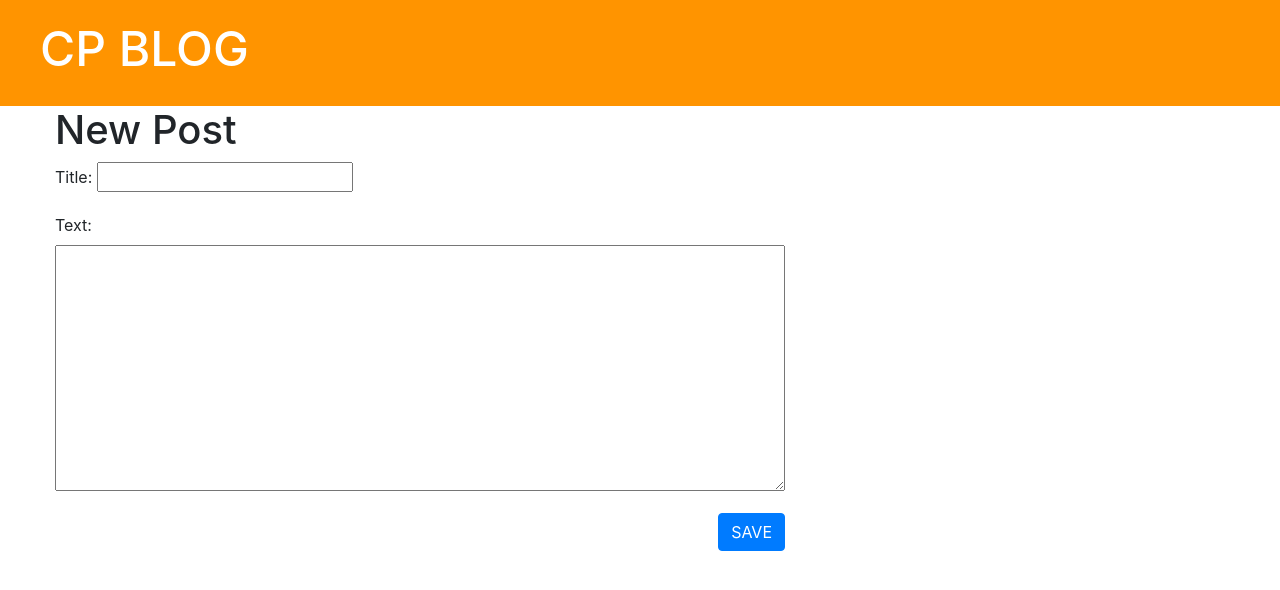
After one commit to mehdibenmariem/my_django_site, a Django app: page /post/new/ in a window 1280 px wide. The commit adds this page. Shown: the top 590 px of the page. Run offline with Django 3.2, Linux system fonts and the light colour scheme; some libraries are stand-ins or nearby versions.

Commit message:
Add feature to create new blog posts from frontend

```diff
--- /dev/null
+++ b/blog/forms.py
@@ -0,0 +1,7 @@
+from django import forms
+from .models import Post
+
+class PostForm(forms.ModelForm) :
+    class Meta:
+        model = Post
+        fields = ('title', 'text')
--- a/blog/static/css/blog.css
+++ b/blog/static/css/blog.css
@@ -29,3 +29,9 @@
 .post h1 a:visited{
     color: purple;
 }
+.post-form-blog textarea {
+    width: 100%
+}
+.post-form-blog .btn-primary {
+    float: right;
+}
--- /dev/null
+++ b/blog/templates/blog/post_edit.html
@@ -0,0 +1,9 @@
+{% extends 'blog/base.html' %}
+{% block content %}
+    <h1>New Post</h1>
+    <form method="post" class="post-form-blog">
+        {% csrf_token %}
+        {{ form.as_p }}
+        <button type="submit" class="btn btn-primary">SAVE</button>
+    </form>
+{% endblock %}
--- a/blog/urls.py
+++ b/blog/urls.py
@@ -1,7 +1,8 @@
 from django.urls import path
 from . import views
+
 urlpatterns = [
     path('', views.post_list, name='post_list'),
-    path('post/<int:pk>/', views.post_detail, name='post_detail')
-
+    path('post/<int:pk>/', views.post_detail, name='post_detail'),
+    path('post/new/', views.post_new, name='post_new'),
 ]
--- a/blog/views.py
+++ b/blog/views.py
@@ -1,6 +1,7 @@
-from django.shortcuts import render, get_object_or_404
+from django.shortcuts import render, get_object_or_404, redirect
 from django.utils import timezone
 from .models import Post
+from .forms import PostForm
 
 # Create your views here.
 def post_list(request):
@@ -11,3 +12,17 @@ def post_detail(request, pk):
     post = get_object_or_404(Post, pk=pk)
     stuff_for_frontend = {'post': post}
     return render(request, 'blog/post_detail.html', stuff_for_frontend)
+
+def post_new(request) :
+    if request.method == 'POST':
+        form = PostForm(request.POST)
+        if form.is_valid():
+            post = form.save(commit=False)
+            post.author = request.user
+            post.published_date = timezone.now()
+            post.save()
+            return redirect('post_detail', pk=post.pk)
+    else:
+        form = PostForm()
+        stuff_for_frontend = {'form': form}
+    return render(request, 'blog/post_edit.html', stuff_for_frontend)
```
Also changed, not shown: db.sqlite3.
